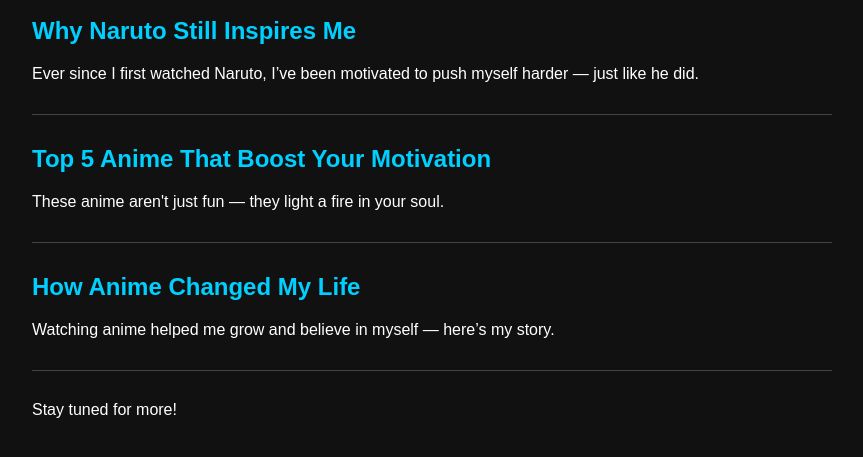
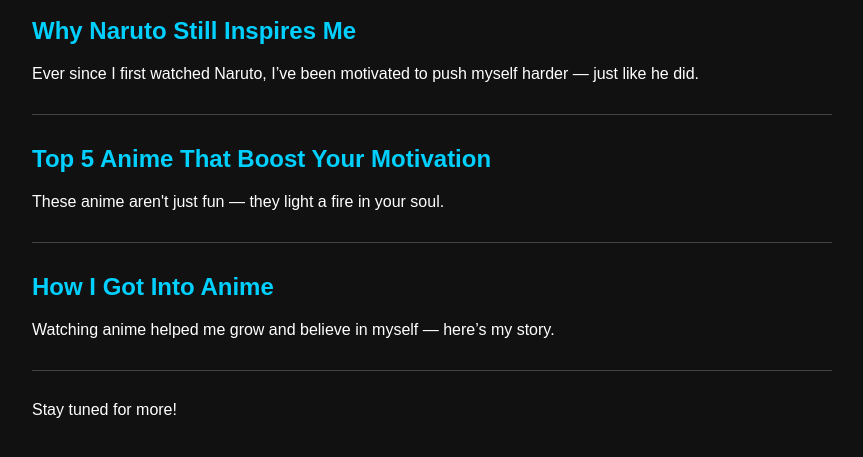
Before and after one commit to Med0Pb/anime-blog, a plain HTML site: page index.html in a window 1280 px wide. Shown: the part 121-578 px from the top of the page, without its empty margins (208-1071 px from the left). Drawn offline with Linux system fonts and the light colour scheme.

Commit message:
index.html

```diff
--- a/index.html
+++ b/index.html
@@ -42,7 +42,7 @@
   </div>
 
   <div class="post">
-    <h2><a href="#">How Anime Changed My Life</a></h2>
+    <h2><a href="how-i-got-into-anime.html">How I Got Into Anime</a></h2>
     <p>Watching anime helped me grow and believe in myself — here’s my story.</p>
   </div>
 
```
